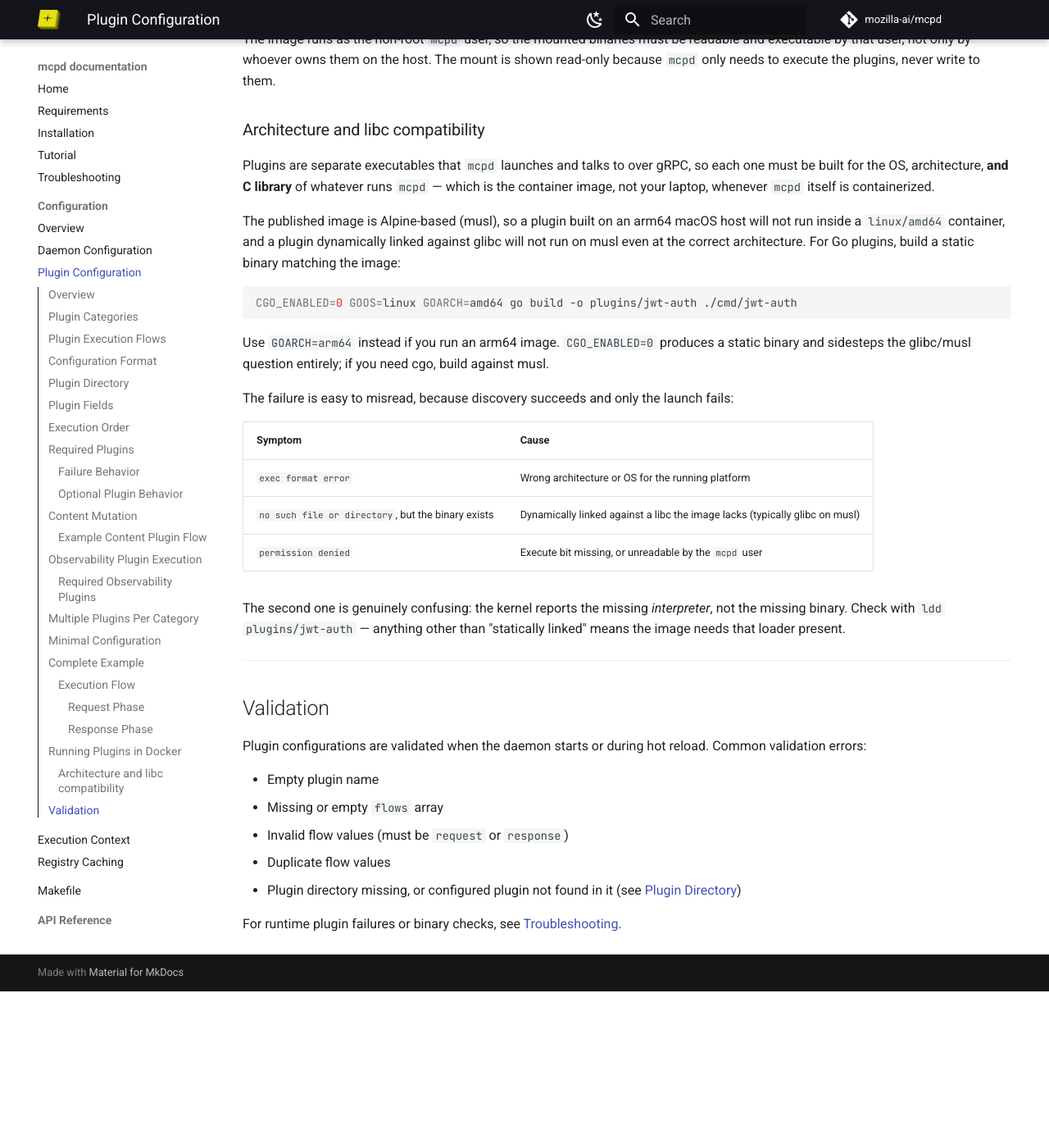
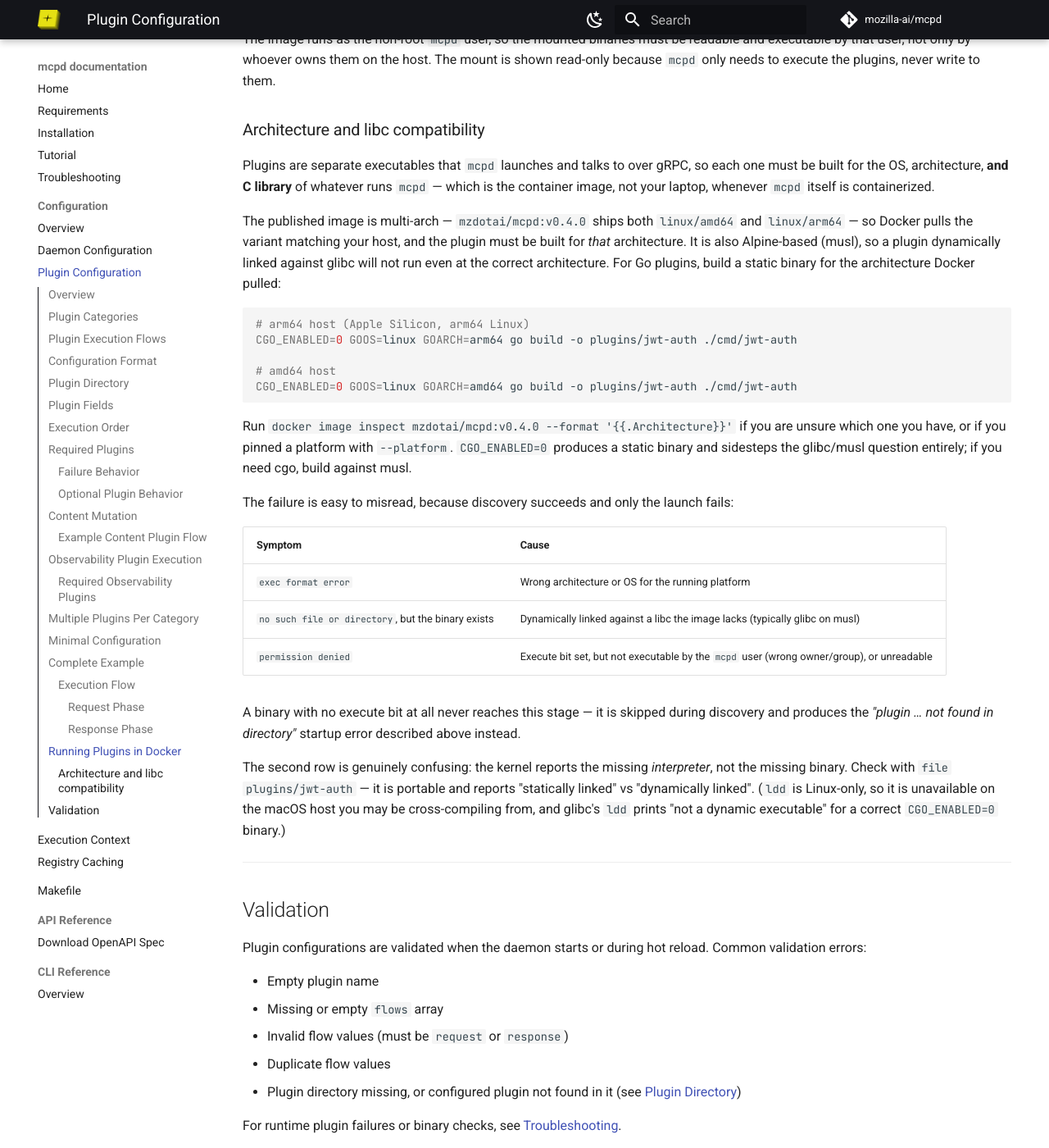
Before and after one commit to mozilla-ai/mcpd, an MkDocs documentation site: the page built from docs/plugin-configuration.md, in a window 1280 px wide and 1400 px high, scrolled down 7799 px. Shown: the whole window at 82% size. Built offline with MkDocs 1.6.1 and Material for MkDocs 9.7.7, drawn with Linux system fonts in a browser that asks for light colours; comment, search, counter and statistics services are not loaded; before the commit the page ends 9008 px from its top, so only the background shows below that; some of the changed text lies outside the part shown.

Commit message:
docs: address review — multi-arch plugin builds, v0.4.0 pins, portable libc check
- Bump the two remaining mzdotai/mcpd:v0.0.5 pins to v0.4.0, matching #285
- Use /etc/mcpd/plugins in the missing-directory error example so it lines
  up with the config block below it
- Reframe the architecture section around the arch Docker pulled: the image
  is multi-arch, so lead with GOARCH=arm64 for Apple Silicon/arm64 hosts
  instead of defaulting readers to amd64
- Same fix in the installation.md warning box
- Correct the permission denied cause: a missing execute bit is skipped at
  discovery and reports plugin not found, not permission denied
- Recommend file over ldd — ldd is Linux-only and prints not a dynamic
  executable for a correct CGO_ENABLED=0 binary

````diff
--- a/docs/plugin-configuration.md
+++ b/docs/plugin-configuration.md
@@ -86,7 +86,7 @@
 
 ```console
 # dir does not exist
-Error: failed to load configuration: plugin directory /plugins: open /plugins: no such file or directory
+Error: failed to load configuration: plugin directory /etc/mcpd/plugins: open /etc/mcpd/plugins: no such file or directory
 
 # binary missing, not executable, or a dotfile
 Error: failed to load configuration: plugin jwt-auth not found in directory /etc/mcpd/plugins
@@ -330,7 +330,7 @@
             -v $PWD/.mcpd.toml:/etc/mcpd/.mcpd.toml \
             -v $PWD/plugins:/etc/mcpd/plugins:ro \
             -v $HOME/.config/mcpd/secrets.dev.toml:/home/mcpd/.config/mcpd/secrets.prod.toml \
-            mzdotai/mcpd:v0.0.5
+            mzdotai/mcpd:v0.4.0
 ```
 
 ```toml
@@ -348,16 +348,23 @@
 built for the OS, architecture, **and C library** of whatever runs `mcpd` — which is the container
 image, not your laptop, whenever `mcpd` itself is containerized.
 
-The published image is Alpine-based (musl), so a plugin built on an arm64 macOS host will not run
-inside a `linux/amd64` container, and a plugin dynamically linked against glibc will not run on
-musl even at the correct architecture. For Go plugins, build a static binary matching the image:
+The published image is multi-arch — `mzdotai/mcpd:v0.4.0` ships both `linux/amd64` and
+`linux/arm64` — so Docker pulls the variant matching your host, and the plugin must be built for
+*that* architecture. It is also Alpine-based (musl), so a plugin dynamically linked against glibc
+will not run even at the correct architecture. For Go plugins, build a static binary for the
+architecture Docker pulled:
 
 ```bash
+# arm64 host (Apple Silicon, arm64 Linux)
+CGO_ENABLED=0 GOOS=linux GOARCH=arm64 go build -o plugins/jwt-auth ./cmd/jwt-auth
+
+# amd64 host
 CGO_ENABLED=0 GOOS=linux GOARCH=amd64 go build -o plugins/jwt-auth ./cmd/jwt-auth
 ```
 
-Use `GOARCH=arm64` instead if you run an arm64 image. `CGO_ENABLED=0` produces a static binary and
-sidesteps the glibc/musl question entirely; if you need cgo, build against musl.
+Run `docker image inspect mzdotai/mcpd:v0.4.0 --format '{{.Architecture}}'` if you are unsure which
+one you have, or if you pinned a platform with `--platform`. `CGO_ENABLED=0` produces a static
+binary and sidesteps the glibc/musl question entirely; if you need cgo, build against musl.
 
 The failure is easy to misread, because discovery succeeds and only the launch fails:
 
@@ -365,11 +372,16 @@
 |--------------------------------------|----------------------------------------------------------|
 | `exec format error`                  | Wrong architecture or OS for the running platform        |
 | `no such file or directory`, but the binary exists | Dynamically linked against a libc the image lacks (typically glibc on musl) |
-| `permission denied`                  | Execute bit missing, or unreadable by the `mcpd` user    |
+| `permission denied`                  | Execute bit set, but not executable by the `mcpd` user (wrong owner/group), or unreadable |
 
-The second one is genuinely confusing: the kernel reports the missing *interpreter*, not the
-missing binary. Check with `ldd plugins/jwt-auth` — anything other than "statically linked" means
-the image needs that loader present.
+A binary with no execute bit at all never reaches this stage — it is skipped during discovery and
+produces the *"plugin … not found in directory"* startup error described above instead.
+
+The second row is genuinely confusing: the kernel reports the missing *interpreter*, not the
+missing binary. Check with `file plugins/jwt-auth` — it is portable and reports "statically linked"
+vs "dynamically linked". (`ldd` is Linux-only, so it is unavailable on the macOS host you may be
+cross-compiling from, and glibc's `ldd` prints "not a dynamic executable" for a correct
+`CGO_ENABLED=0` binary.)
 
 ---
 
````
Also changed, not shown: docs/installation.md (+4 -3 lines).
